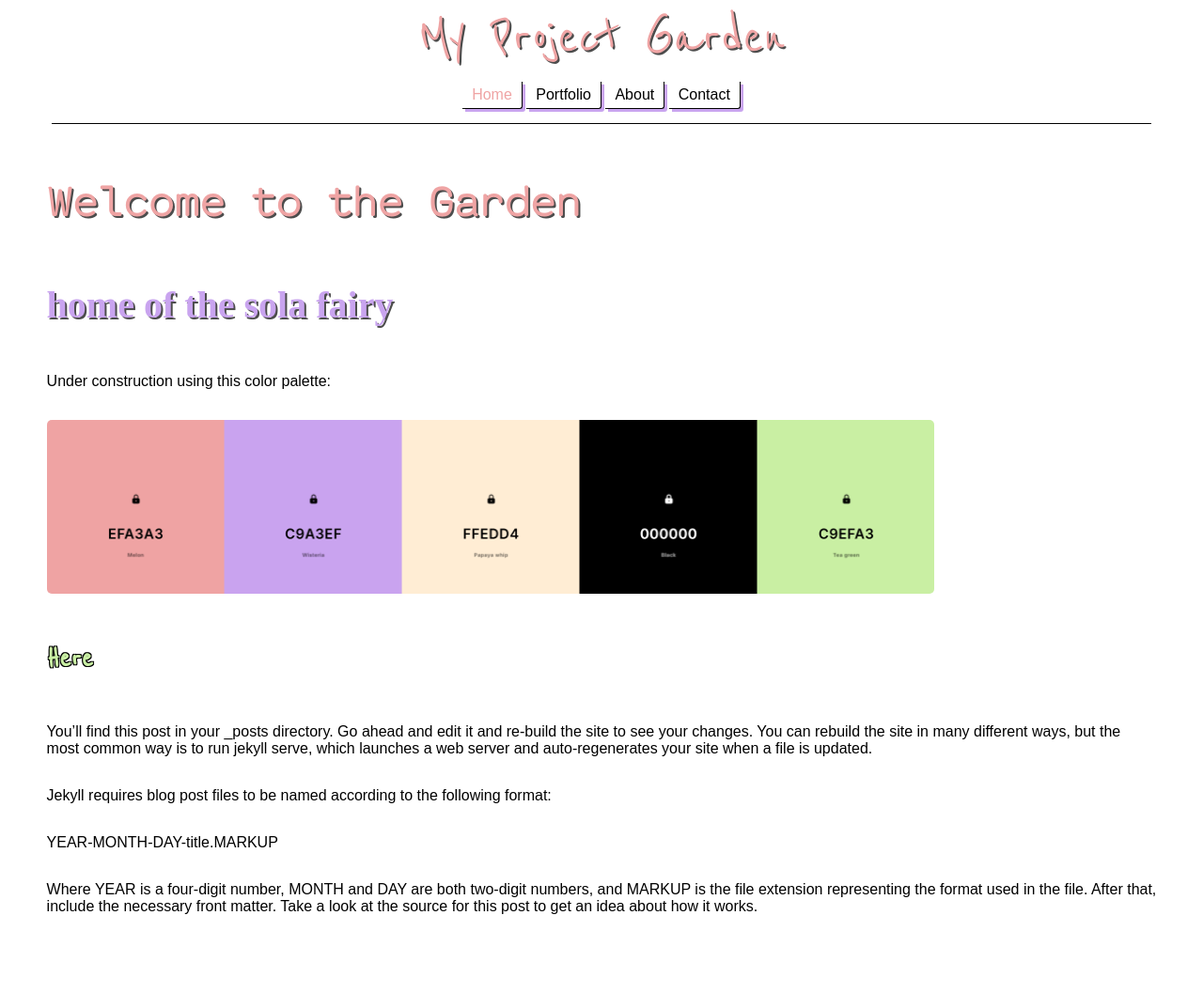
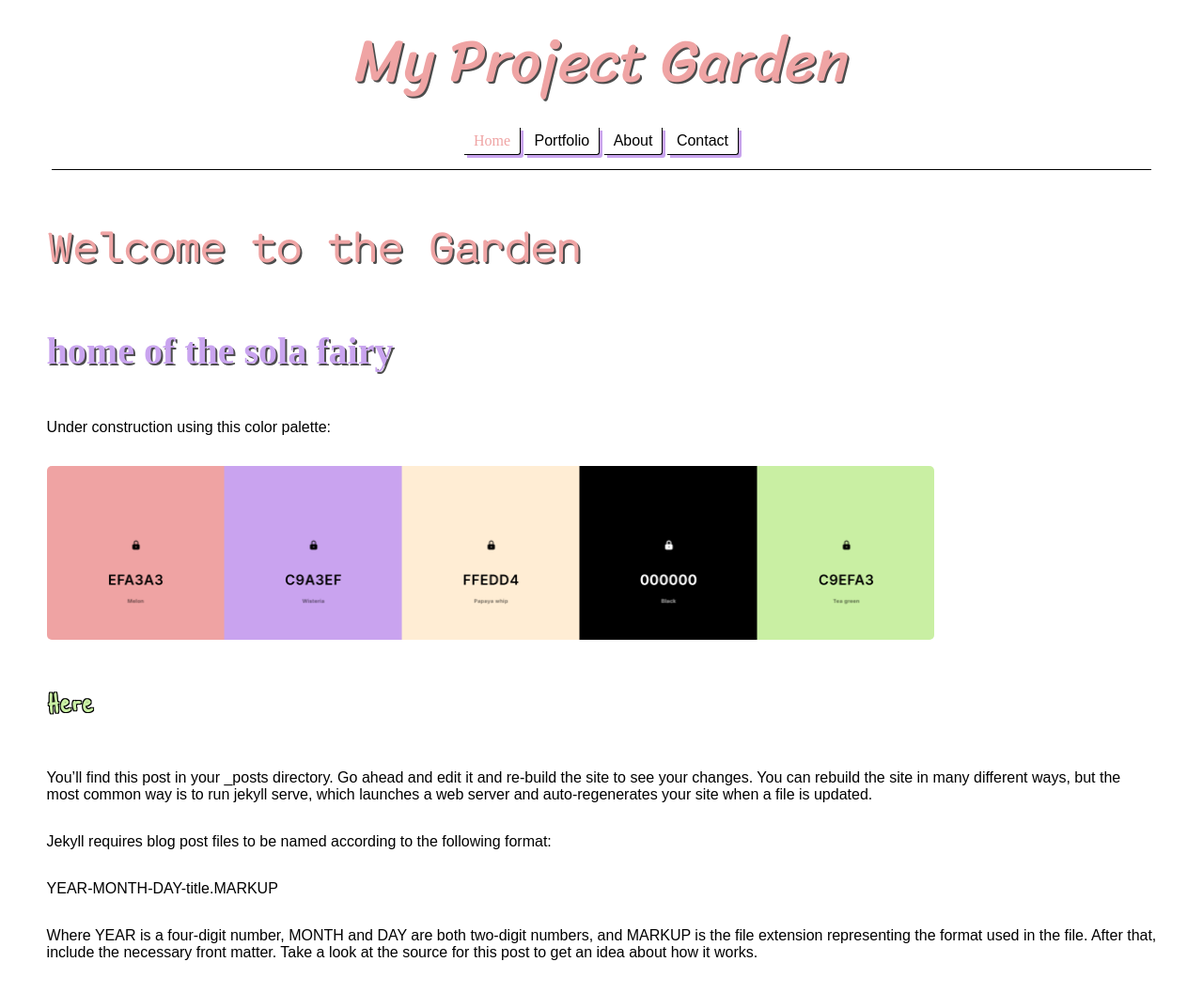
Before and after one commit to sola-fairy/sola-fairy.garden, a Jekyll site: the page built from index.markdown, in a window 1280 px wide. Shown: the whole page at 94% size. Built offline with Jekyll 4.4.1, drawn with Linux system fonts in a browser that asks for light colours; some web fonts are replaced; before the commit the page ends 1008 px from its top, so only the background shows below that.

Commit message:
style tweaks

```diff
--- a/_includes/header.html
+++ b/_includes/header.html
@@ -1,4 +1,4 @@
-<div class="header"> <span style="font-size:4em;color:var(--melon);font-family:'Reenie Beanie', sans-serif;text-shadow: 2px 2px 0px #000000b3;">{{ site.title }}</span>
+<div class="header"> <span style="font-size:4em;color:var(--melon);font-family:'Sriracha', sans-serif;text-shadow: 2px 2px 0px #000000b3;">{{ site.title }}</span>
 {% include navigation.html %}
 <ul class="flowers">
    <li></li>
--- a/_includes/navigation.html
+++ b/_includes/navigation.html
@@ -1,11 +1,11 @@
 <nav>
   <ul>
-    <li><a style="{% if page.url == "/" %}color:var(--melon);{% endif %}" href="/">Home</a></li>
-    <li><a style="{% if page.url == "/2025/09/05/blog-preview.html" %}color:var(--melon);{% endif %}" href="/2025/09/05/blog-preview.html">Portfolio</a></li>
+    <li><a style="{% if page.url == "/" %}color:var(--melon);font-family:'Cartograph Thin Italic';{% endif %}" href="/">Home</a></li>
+    <li><a style="{% if page.url == "/2025/09/05/blog-preview.html" %}color:var(--melon);font-family:'Cartograph Thin Italic';{% endif %}" href="/2025/09/05/blog-preview.html">Portfolio</a></li>
 {% assign docs_by_order = site.docs | sort: "order" %}
   {% for doc in docs_by_order %}
   {% if doc.category == "published" %}
-    <li><a style="{% if page.url == doc.url %}color:var(--melon);{% endif %}" href="{{ doc.url }}">{{ doc.title }}</a></li>
+    <li><a style="{% if page.url == doc.url %}color:var(--melon);font-family:'Cartograph Thin Italic';{% endif %}" href="{{ doc.url }}">{{ doc.title }}</a></li>
   {% endif %}
 {% endfor %}
   </ul>
--- a/assets/style.css
+++ b/assets/style.css
@@ -108,11 +108,8 @@ nav {
 }
 
 .page i {
-  font-family: 'Cartograph Thin Italic';
-}
-
-.page b {
-  font-family: 'Cartograph Bold';
+  font-family: 'Sriracha', sans-serif;
+  font-style: italic;
 }
 
 .post {
```
